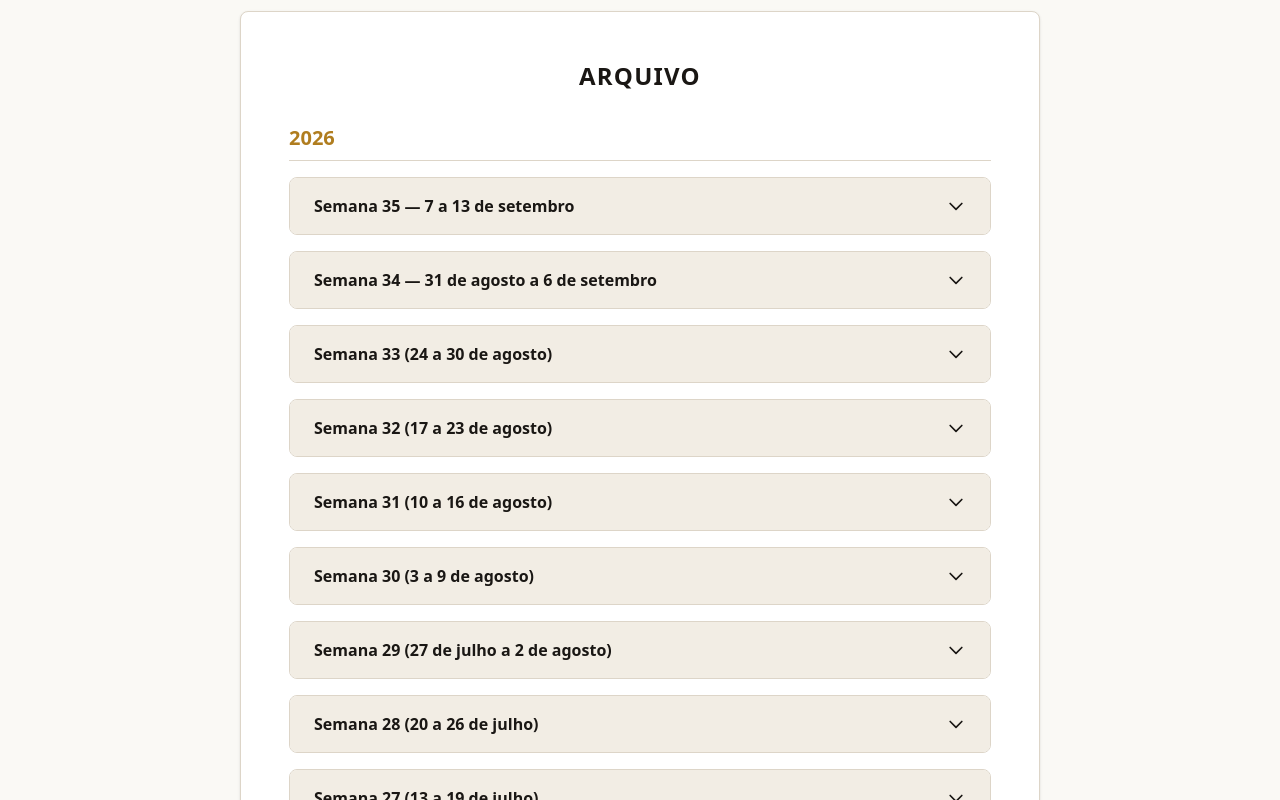
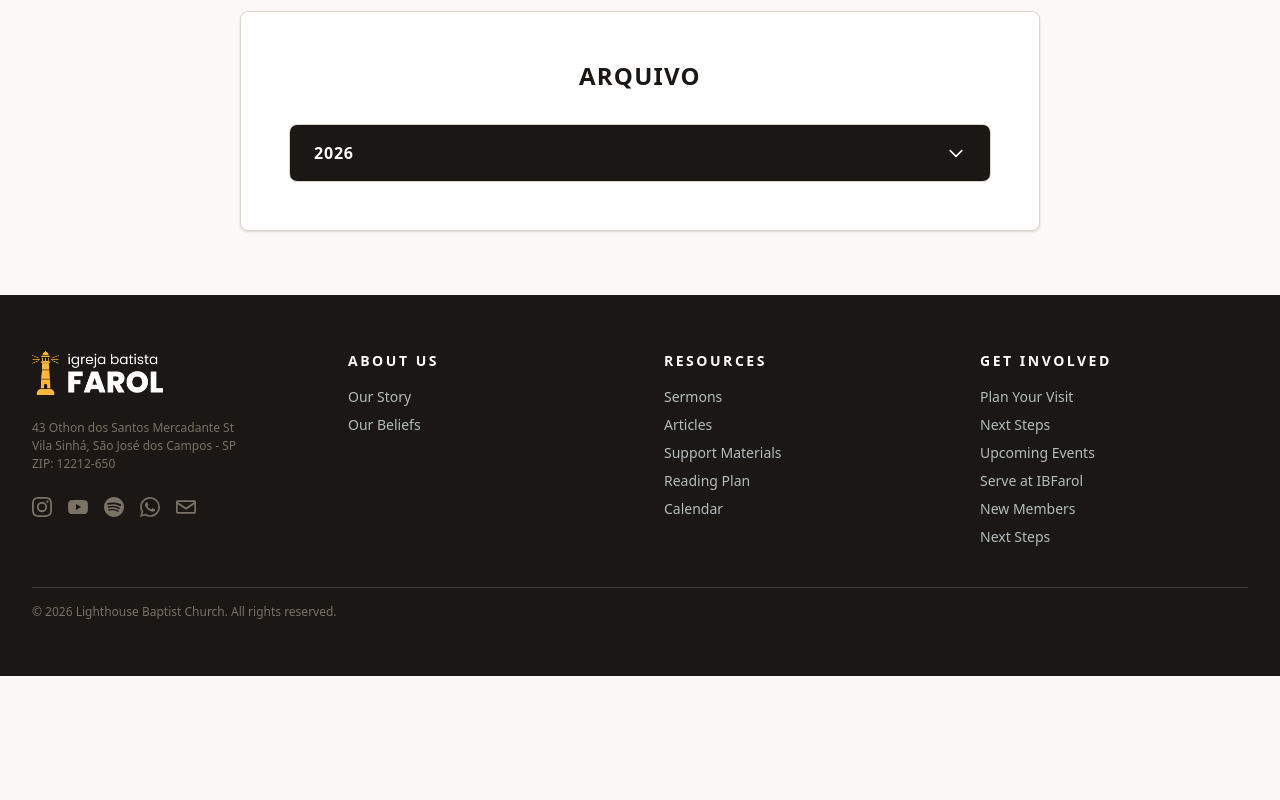
Before and after one commit to danbuck84/ibfarol, a Next.js app: page /en/recursos in a window 1280 px wide. Shown: the part 2080-2880 px from the top of the page. After the commit the page ends 2756 px from the top, so only its background shows below. Built offline with nearby package versions, Linux system fonts and the light colour scheme.

Commit message:
feat: make year heading an accordion in reading plan archive

```diff
--- a/src/components/ReadingPlan.tsx
+++ b/src/components/ReadingPlan.tsx
@@ -19,6 +19,7 @@ export default function ReadingPlan({ compact = false }: { compact?: boolean })
   }, {} as Record<number, ReadingPlanType[]>);
 
   const [expandedArchiveId, setExpandedArchiveId] = useState<string | null>(null);
+  const [expandedYear, setExpandedYear] = useState<string | null>(null);
 
   const renderPlanContent = (plan: ReadingPlanType, isCompact: boolean) => (
     <>
@@ -90,28 +91,37 @@ export default function ReadingPlan({ compact = false }: { compact?: boolean })
           <div className="bg-white border border-brand-hairline rounded-lg p-8 md:p-12 shadow-sm">
             <h2 className="text-2xl font-bold text-brand-ink mb-8 text-center uppercase tracking-wider">Arquivo</h2>
 
-            <div className="space-y-8">
+            <div className="space-y-4">
               {Object.keys(archivedByYear).sort((a,b) => Number(b) - Number(a)).map(year => (
-                <div key={year}>
-                  <h3 className="text-xl font-bold text-brand-primary-ink border-b border-brand-hairline pb-2 mb-4">{year}</h3>
-                  <div className="space-y-4">
+                <div key={year} className="border border-brand-hairline rounded-lg overflow-hidden">
+                  <button
+                    onClick={() => setExpandedYear(expandedYear === year ? null : year)}
+                    className="w-full text-left px-6 py-4 bg-brand-canvas-dark hover:bg-brand-ink transition-colors flex justify-between items-center font-bold text-white uppercase tracking-wider"
+                  >
+                    <span>{year}</span>
+                    <svg className={`w-5 h-5 transform transition-transform ${expandedYear === year ? 'rotate-180' : ''}`} fill="none" stroke="currentColor" viewBox="0 0 24 24"><path strokeLinecap="round" strokeLinejoin="round" strokeWidth={2} d="M19 9l-7 7-7-7" /></svg>
+                  </button>
+
+                  {expandedYear === year && (
+                    <div className="p-4 md:p-6 bg-brand-canvas-soft space-y-4">
                       {archivedByYear[Number(year)].map(plan => (
                         <div key={plan.id} className="border border-brand-hairline rounded-lg overflow-hidden">
                           <button
                             onClick={() => setExpandedArchiveId(expandedArchiveId === plan.id ? null : plan.id)}
-                          className="w-full text-left px-6 py-4 bg-brand-canvas-soft hover:bg-brand-canvas transition-colors flex justify-between items-center font-semibold text-brand-ink"
+                            className="w-full text-left px-6 py-4 bg-white hover:bg-brand-canvas transition-colors flex justify-between items-center font-semibold text-brand-ink"
                           >
                             <span>{plan.subtitle}</span>
                             <svg className={`w-5 h-5 transform transition-transform ${expandedArchiveId === plan.id ? 'rotate-180' : ''}`} fill="none" stroke="currentColor" viewBox="0 0 24 24"><path strokeLinecap="round" strokeLinejoin="round" strokeWidth={2} d="M19 9l-7 7-7-7" /></svg>
                           </button>
                           {expandedArchiveId === plan.id && (
-                          <div className="p-6 bg-white">
+                            <div className="p-6 bg-white border-t border-brand-hairline">
                               {renderPlanContent(plan, true)}
                             </div>
                           )}
                         </div>
                       ))}
                     </div>
+                  )}
                 </div>
               ))}
             </div>
```
Lines whose indentation alone changed are shown as unchanged.
